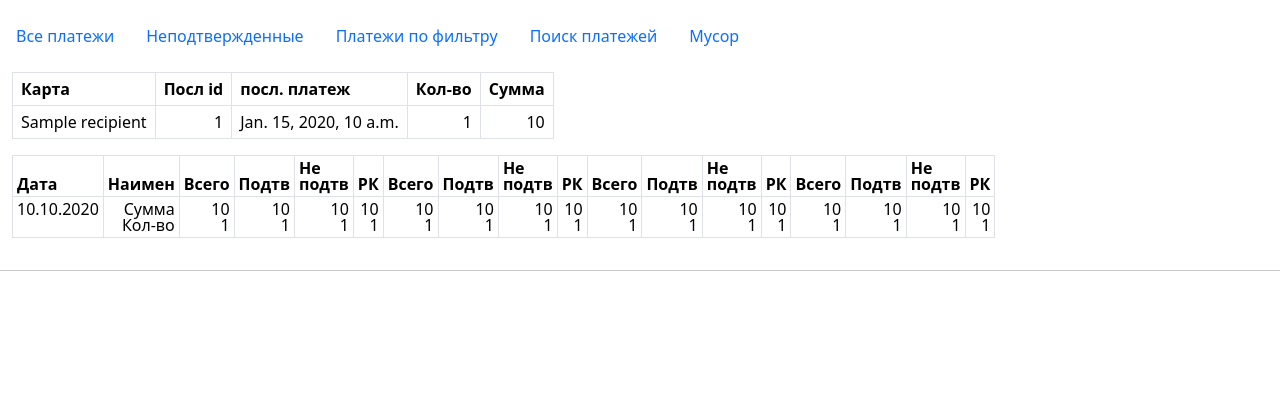
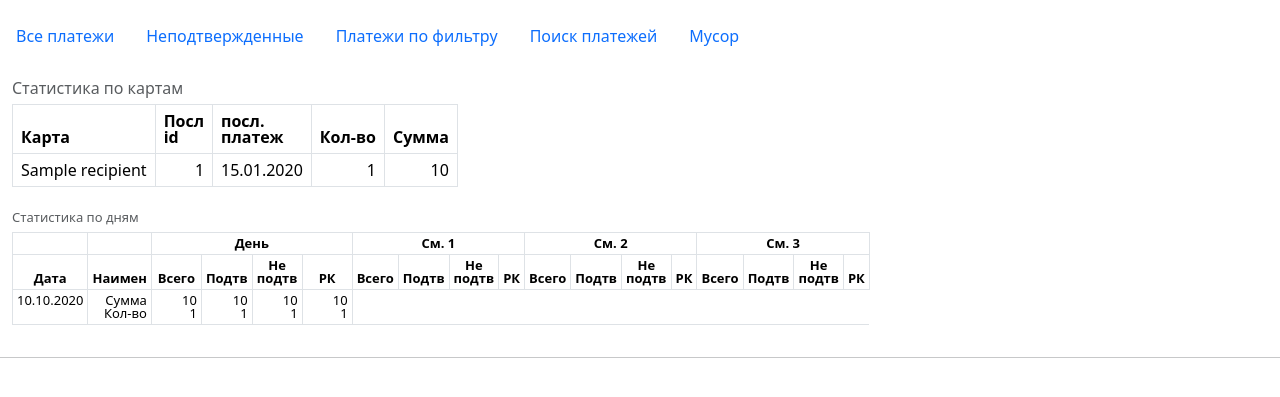
Before and after one commit to Maniackaa/Deposite2, a Django app: template backend_deposit/templates/deposit/stats.html in a window 1280 px wide. Shown: the part 56-453 px from the top of the page. Run offline with Django 4.2, Linux system fonts and the light colour scheme; the template is opened without the code that fills it: most values are stand-ins (such as "Sample title", 1, 10 or a date in 2020).

Commit message:
fix table stat

```diff
--- a/backend_deposit/backend_deposit/settings.py
+++ b/backend_deposit/backend_deposit/settings.py
@@ -245,4 +245,4 @@ BOT_TOKEN = os.getenv('BOT_TOKEN')
 ADMIN_IDS = os.getenv('ADMIN_IDS').split(',')
 ALARM_IDS = os.getenv('ALARM_IDS').split(',')
 PAGINATE = 100
-#USE_THOUSAND_SEPARATOR = True
+# USE_THOUSAND_SEPARATOR = True
--- a/backend_deposit/templates/deposit/stats.html
+++ b/backend_deposit/templates/deposit/stats.html
@@ -10,14 +10,15 @@
 
     <div class="row">
 
-    <div class="col-md-6">
+    <div class="col-md-auto">
         <table id="table" class="table w-auto table-hover table-bordered" style="font-size: medium; line-height: 100%; padding: .1rem .1rem .1rem .1rem">
+        <caption align="top">Статистика по картам</caption>
 
           <thead>
             <tr>
                <th>Карта</th>
-               <th>Посл id</th>
-               <th>посл. платеж</th>
+               <th>Посл<br>id</th>
+               <th>посл.<br>платеж</th>
                <th>Кол-во</th>
                <th>Сумма</th>
             </tr>
@@ -28,7 +29,7 @@
                 <tr class="text-end">
                   <td>{{ obj.recipient }}</td>
                   <td>{{ obj.last_id }}</td>
-                  <td>{{ obj.last_date }}</td>
+                  <td>{{ obj.last_date|date:'d.m.Y' }}</td>
                   <td>{{ obj.count }}</td>
                   <td>{{ obj.sum|floatformat:0 }}</td>
                 </tr>
@@ -41,10 +42,22 @@
 
     <div class="col-md-auto">
 
-            <table id="table" class="table w-auto table-hover table-bordered table-sm" style="font-size: medium; line-height: 100%; padding: .1rem .1rem .1rem .1rem">
+            <table id="table" class="table w-auto table-hover table-bordered table-sm" style="font-size: small; line-height: 100%; padding: .1rem .1rem .1rem .1rem">
+            <caption align="top">Статистика по дням</caption>
 
           <thead>
-            <tr>
+
+          <tr>
+               <th></th>
+                <th></th>
+               <th colspan="4" style="text-align: center">День</th>
+                <th colspan="4" style="text-align: center">См. 1</th>
+                <th colspan="4" style="text-align: center">См. 2</th>
+                <th colspan="4" style="text-align: center">См. 3</th>
+
+            </tr>
+
+            <tr style="text-align: center">
                <th>Дата</th>
                 <th>Наимен</th>
                <th>Всего</th>
@@ -67,32 +80,37 @@
           </thead>
 
           <tbody>
-              {% for key, value in day_reports.items %}
-                <tr class="text-end">
-                  <td>{{ key|date:'d.m.Y' }}</td>
-                    <td><div>Сумма</div><div>Кол-во</div></td>
-                    <td><div>{{  value.all_day.step_sum|floatformat:0 }}</div><div>{{  value.all_day.count }}</div></td>
-                    <td>{{ value.all_day.confirm_sum|floatformat:0 }}<div>{{ value.all_day.confirm_count }}</div></td>
-                    <td>{{ value.all_day.unconfirm_sum|floatformat:0 }}<div>{{ value.all_day.unconfirm_count }}</div></td>
-                    <td> {{ value.all_day.rk_sum|floatformat:0 }}<div>{{ value.all_day.count_rk }}</div></td>
-
-                <td><div>{{  value.step1.step_sum|floatformat:0 }}</div><div>{{  value.step1.count }}</div></td>
-                    <td>{{ value.step1.confirm_sum|floatformat:0 }}<div>{{ value.step1.confirm_count }}</div></td>
-                    <td>{{ value.step1.unconfirm_sum|floatformat:0 }}<div>{{ value.step1.unconfirm_count }}</div></td>
-                    <td> {{ value.step1.rk_sum|floatformat:0 }}<div>{{ value.step1.count_rk }}</div></td>
-
-                              <td><div>{{  value.step2.step_sum|floatformat:0 }}</div><div>{{  value.step2.count }}</div></td>
-                    <td>{{ value.step2.confirm_sum|floatformat:0 }}<div>{{ value.step2.confirm_count }}</div></td>
-                    <td>{{ value.step2.unconfirm_sum|floatformat:0 }}<div>{{ value.step2.unconfirm_count }}</div></td>
-                    <td> {{ value.step2.rk_sum|floatformat:0 }}<div>{{ value.step2.count_rk }}</div></td>
-
-                              <td><div>{{  value.step3.step_sum|floatformat:0 }}</div><div>{{  value.step3.count }}</div></td>
-                    <td>{{ value.step3.confirm_sum|floatformat:0 }}<div>{{ value.step3.confirm_count }}</div></td>
-                    <td>{{ value.step3.unconfirm_sum|floatformat:0 }}<div>{{ value.step3.unconfirm_count }}</div></td>
-                    <td> {{ value.step3.rk_sum|floatformat:0 }}<div>{{ value.step3.count_rk }}</div></td>
+              {% for key_date, value in day_reports.items %}
 
 
 
+
+                <tr class="text-end">
+                    <td>{{ key_date|date:'d.m.Y' }}</td>
+                    <td><div>Сумма</div><div>Кол-во</div></td>
+                  {% for step_name, step_value in value.items %}
+
+                    <td  style="width: 50px"><div>{{  step_value.step_sum|floatformat:0 }}</div><div>{{  step_value.count }}</div></td>
+                    <td style="width: 50px">{{ step_value.confirm_sum|floatformat:0 }}<div>{{ step_value.confirm_count }}</div></td>
+                    <td style="width: 50px">{{ step_value.unconfirm_sum|floatformat:0 }}<div>{{ step_value.unconfirm_count }}</div></td>
+                    <td style="width: 50px"> {{ step_value.rk_sum|floatformat:0 }}<div>{{ step_value.count_rk }}</div></td>
+
+
+                  {% endfor %}
+{#                    <td><div>{{  value.step1.step_sum|floatformat:0 }}</div><div>{{  value.step1.count }}</div></td>#}
+{#                    <td style="width: 50px">{{ value.step1.confirm_sum|floatformat:0 }}<div>{{ value.step1.confirm_count }}</div></td>#}
+{#                    <td style="width: 50px">{{ value.step1.unconfirm_sum|floatformat:0 }}<div>{{ value.step1.unconfirm_count }}</div></td>#}
+{#                    <td style="width: 50px"> {{ value.step1.rk_sum|floatformat:0 }}<div>{{ value.step1.count_rk }}</div></td>#}
+{#                #}
+{#                    <td style="width: 50px"><div>{{  value.step2.step_sum|floatformat:0 }}</div><div>{{  value.step2.count }}</div></td>#}
+{#                    <td style="width: 50px">{{ value.step2.confirm_sum|floatformat:0 }}<div>{{ value.step2.confirm_count }}</div></td>#}
+{#                    <td style="width: 50px">{{ value.step2.unconfirm_sum|floatformat:0 }}<div>{{ value.step2.unconfirm_count }}</div></td>#}
+{#                    <td style="width: 50px"> {{ value.step2.rk_sum|floatformat:0 }}<div>{{ value.step2.count_rk }}</div></td>#}
+{#                #}
+{#                    <td style="width: 50px"><div>{{  value.step3.step_sum|floatformat:0 }}</div><div>{{  value.step3.count }}</div></td>#}
+{#                    <td style="width: 50px">{{ value.step3.confirm_sum|floatformat:0 }}<div>{{ value.step3.confirm_count }}</div></td>#}
+{#                    <td style="width: 50px">{{ value.step3.unconfirm_sum|floatformat:0 }}<div>{{ value.step3.unconfirm_count }}</div></td>#}
+{#                    <td style="width: 50px"> {{ value.step3.rk_sum|floatformat:0 }}<div>{{ value.step3.count_rk }}</div></td>#}
 
                 </tr>
               {% endfor %}
```
Also changed, not shown: backend_deposit/core/stat_func.py (+4 -3 lines).
